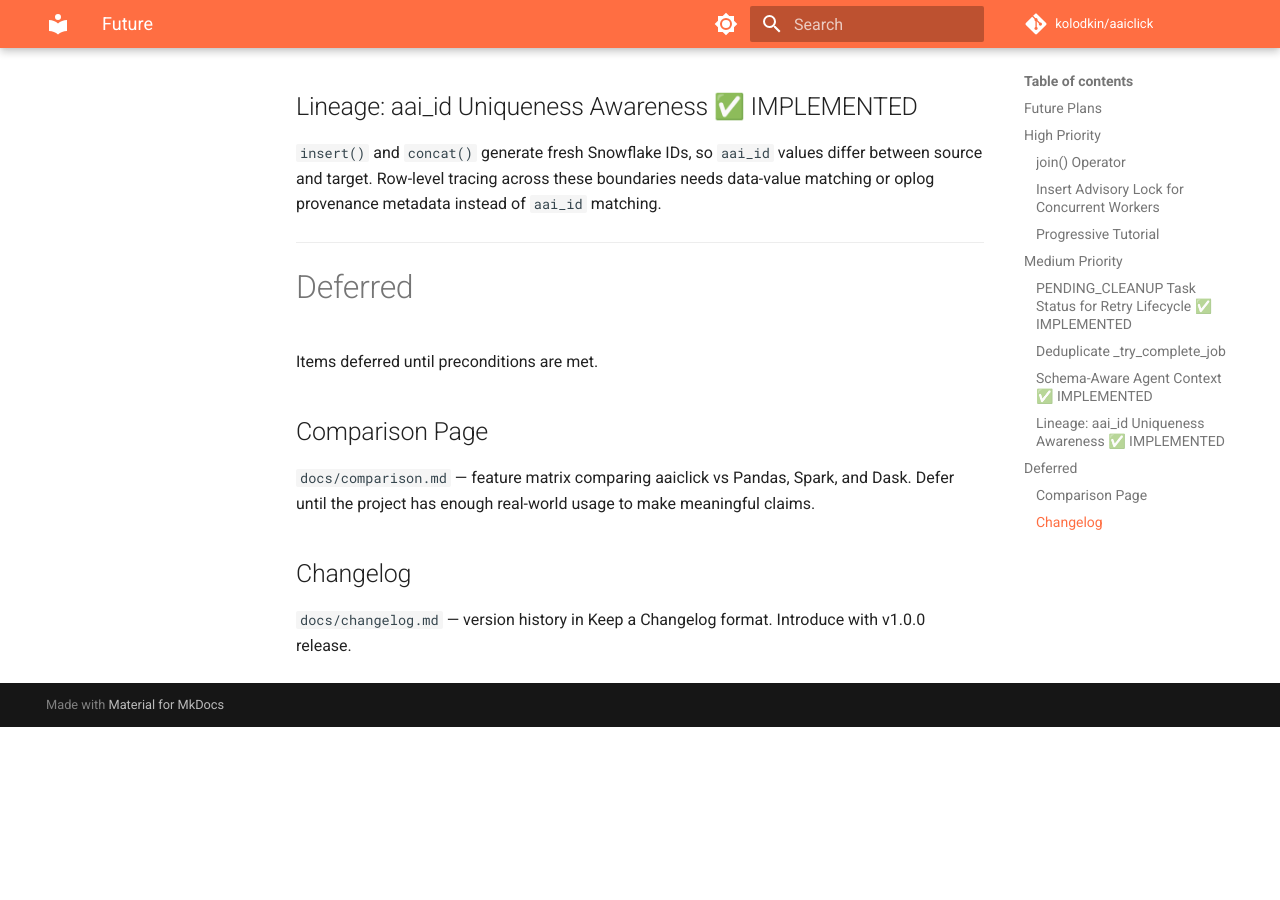
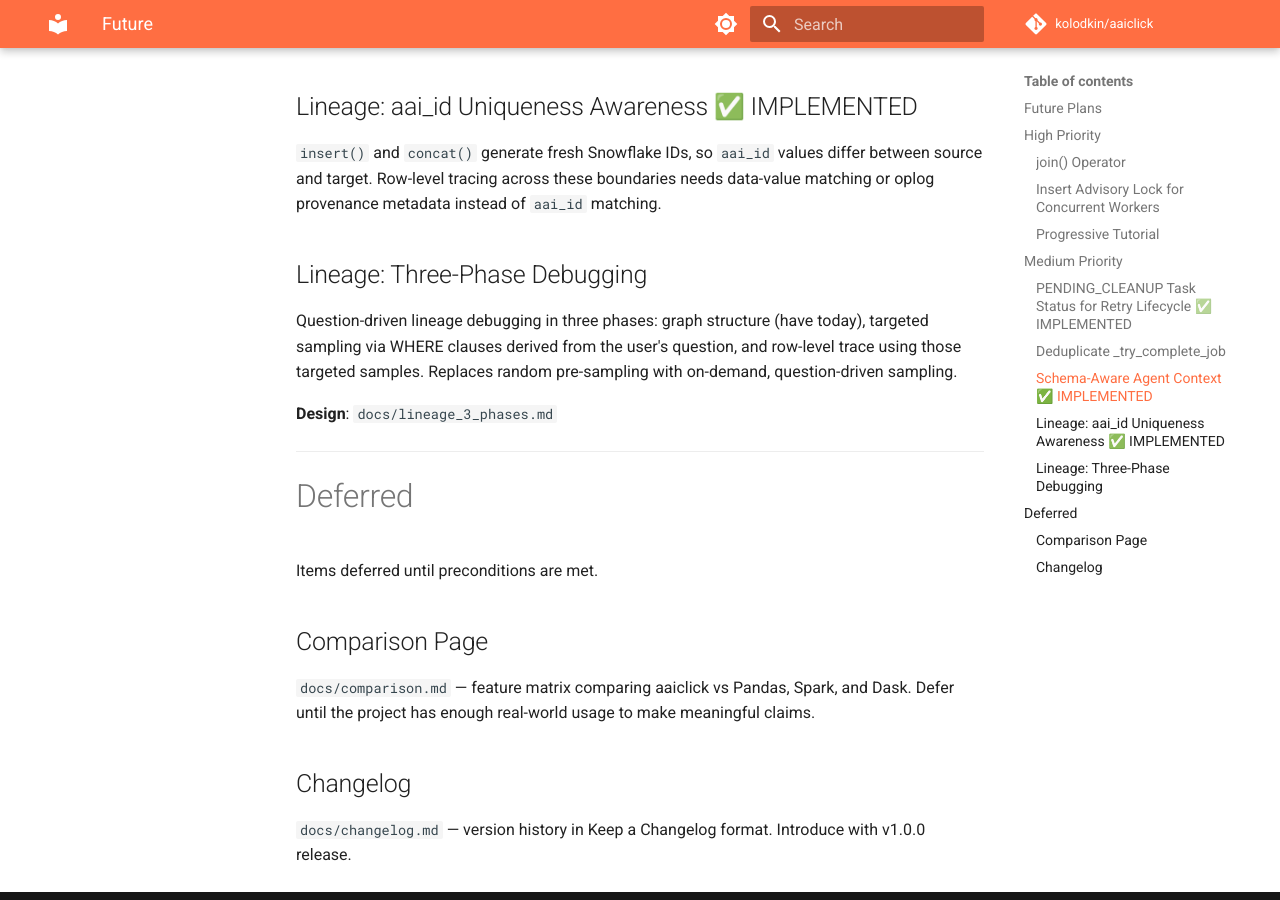
Before and after one commit to kolodkin/aaiclick, an MkDocs documentation site: the page built from docs/future.md, in a window 1280 px wide and 900 px high, scrolled down 2195 px. Built offline with MkDocs 1.6.1 and Material for MkDocs 9.7.7, drawn with Linux system fonts in a browser that asks for light colours; comment, search, counter and statistics services are not loaded; before the commit the page ends 2922 px from its top, so only the background shows below that; part of the change alters nothing that is shown.

Commit message:
feature: add three-phase lineage debugging design doc
Question-driven approach: graph structure → targeted WHERE sampling → row trace.
Referenced from future.md as planned work.

```diff
--- a/docs/future.md
+++ b/docs/future.md
@@ -78,6 +78,12 @@ columns automatically and returns stats for all of them in a single round-trip.
 `insert()` and `concat()` generate fresh Snowflake IDs, so `aai_id` values differ between source and target. Row-level tracing across these boundaries needs data-value matching or oplog provenance metadata instead of `aai_id` matching.
 
 
+## Lineage: Three-Phase Debugging
+
+Question-driven lineage debugging in three phases: graph structure (have today), targeted sampling via WHERE clauses derived from the user's question, and row-level trace using those targeted samples. Replaces random pre-sampling with on-demand, question-driven sampling.
+
+**Design**: `docs/lineage_3_phases.md`
+
 ---
 
 # Deferred
--- /dev/null
+++ b/docs/lineage_3_phases.md
@@ -0,0 +1,73 @@
+Lineage: Three-Phase Debugging
+---
+
+How did this data get here? Every lineage question reduces to this.
+The answer requires three phases, each building on the previous.
+
+---
+
+# Phase 1 -- Graph (table scope)
+
+Run `backward_oplog()` from the target table. Returns the DAG of tables,
+operations, SQL templates, and task/job IDs. No row sampling needed.
+
+**Answers**: which tables, which operations, which tasks, in what order.
+
+**Available today**: `aaiclick/oplog/lineage.py` -- see `backward_oplog()`,
+`forward_oplog()`, `OplogGraph`
+
+---
+
+# Phase 2 -- Targeted Sample (question scope)
+
+The user asks a concrete question:
+
+| Question                                 | WHERE clause                      | Applied along                |
+|------------------------------------------|-----------------------------------|------------------------------|
+| Why does CVE-X have no KEV data?         | `cve_id = 'CVE-X'`               | KEV source table             |
+| Why no data before 12/04?                | `date < '2024-12-04'`            | each table in the graph      |
+| How come negative values in table T?     | `value < 0`                      | T and its upstream tables    |
+| No rows with vendor score < X?           | `vendor_score < X`               | source table, output table   |
+
+The question becomes one or more WHERE clauses. Walk the graph from Phase 1
+and apply each WHERE at the relevant tables. This finds the specific `aai_id`s
+that matter -- not random samples, but rows targeted by the question.
+
+**Key insight**: the question *is* the pin. No pre-sampling or pre-pinning
+needed. The WHERE clause targets exactly the rows the user cares about.
+
+---
+
+# Phase 3 -- Row Trace (row scope)
+
+Take the `aai_id`s found in Phase 2 and run `backward_oplog_row()` to trace
+each one through the operation chain. At every hop, inspect the actual values
+in the intermediate table.
+
+**Answers**: for this specific row, what operation produced it, what were its
+source values, and where in the pipeline did the data appear or disappear.
+
+**Available today**: `aaiclick/oplog/lineage.py` -- see `backward_oplog_row()`
+
+---
+
+# Why Not Pre-Sample?
+
+Random sampling collects `aai_id`s at operation time, but without a concrete
+question the samples are just numbers. They don't help debug anything because
+there is no question driving the investigation. Targeted sampling (Phase 2)
+flips the model: sample on demand, guided by the question.
+
+Pre-sampled `aai_id`s in `kwargs_aai_ids` / `result_aai_ids` remain useful for
+structural validation (confirming operations ran and produced output), but
+row-level debugging should use the three-phase flow.
+
+---
+
+# Current State
+
+| Phase   | Status                 | Notes                                                    |
+|---------|------------------------|----------------------------------------------------------|
+| Phase 1 | Implemented            | `backward_oplog()`, `forward_oplog()`, `OplogGraph`      |
+| Phase 2 | Not yet implemented    | Needs: graph walker + WHERE application at each node     |
+| Phase 3 | Partially implemented  | `backward_oplog_row()` exists; needs Phase 2 as input    |
```
